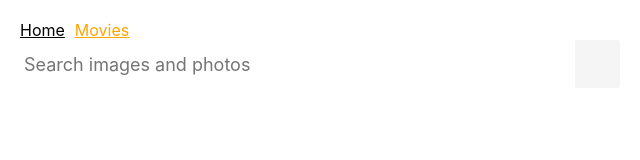
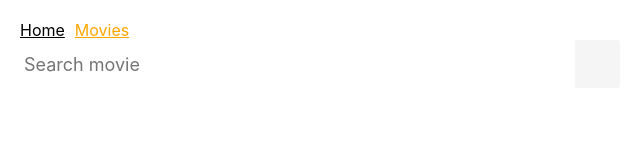
Before and after one commit to DenMerch/goit-react-hw-05-movies, a React (Create React App) app: page /goit-react-hw-05-movies/movies in a window 1280 px wide. Shown: the top 160 px of the page, without its empty margins (0-640 px from the left). Built offline with nearby package versions, Linux system fonts and the light colour scheme.

Commit message:
Update Form.jsx

```diff
--- a/src/components/Form/Form.jsx
+++ b/src/components/Form/Form.jsx
@@ -23,7 +23,7 @@ export const Form = ({ submit }) => {
                 autoComplete="off"
                 autoFocus
                 onChange={handleInput}
-                placeholder="Search images and photos"
+                placeholder="Search movie"
             />
             <button type="submit" className={css.SearchFormButton} onClick={handBtnSubmit}>
                 <span className={css.SearchFormButtonLabel}>Search</span>
```
